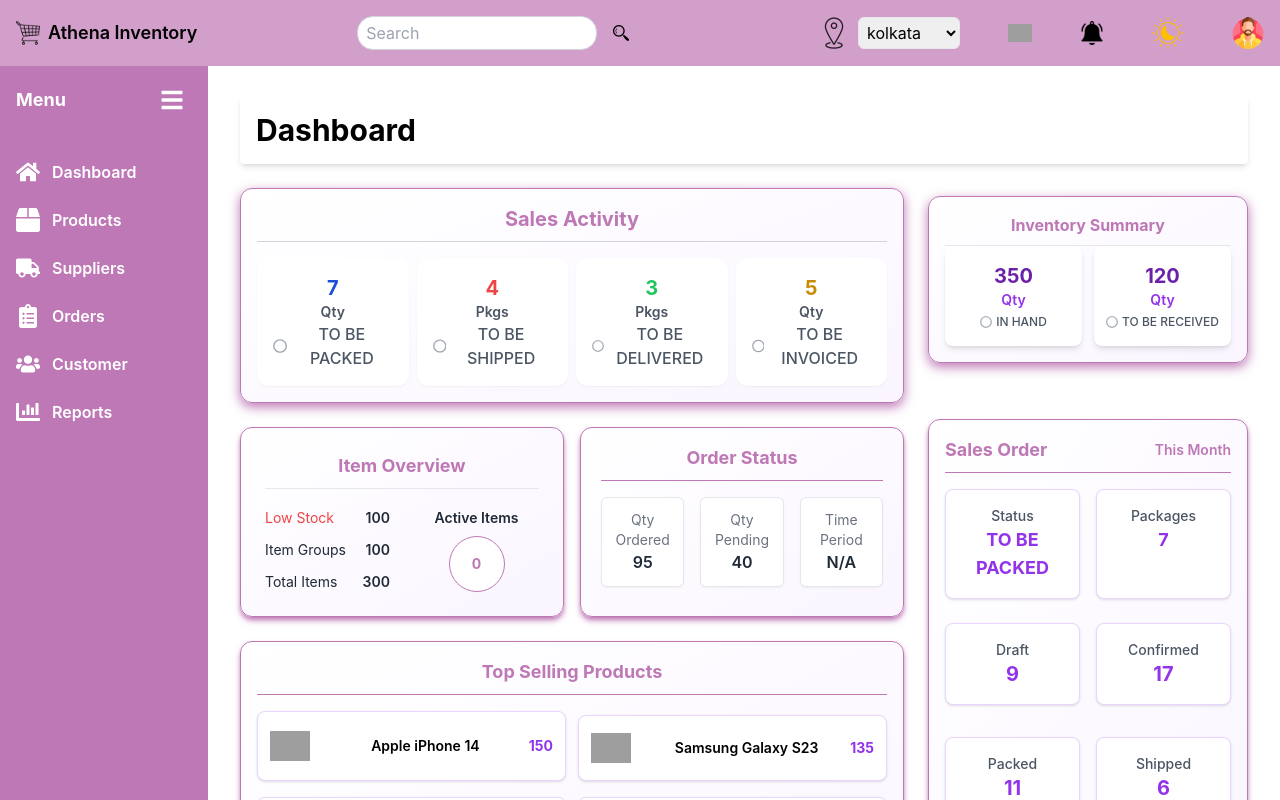
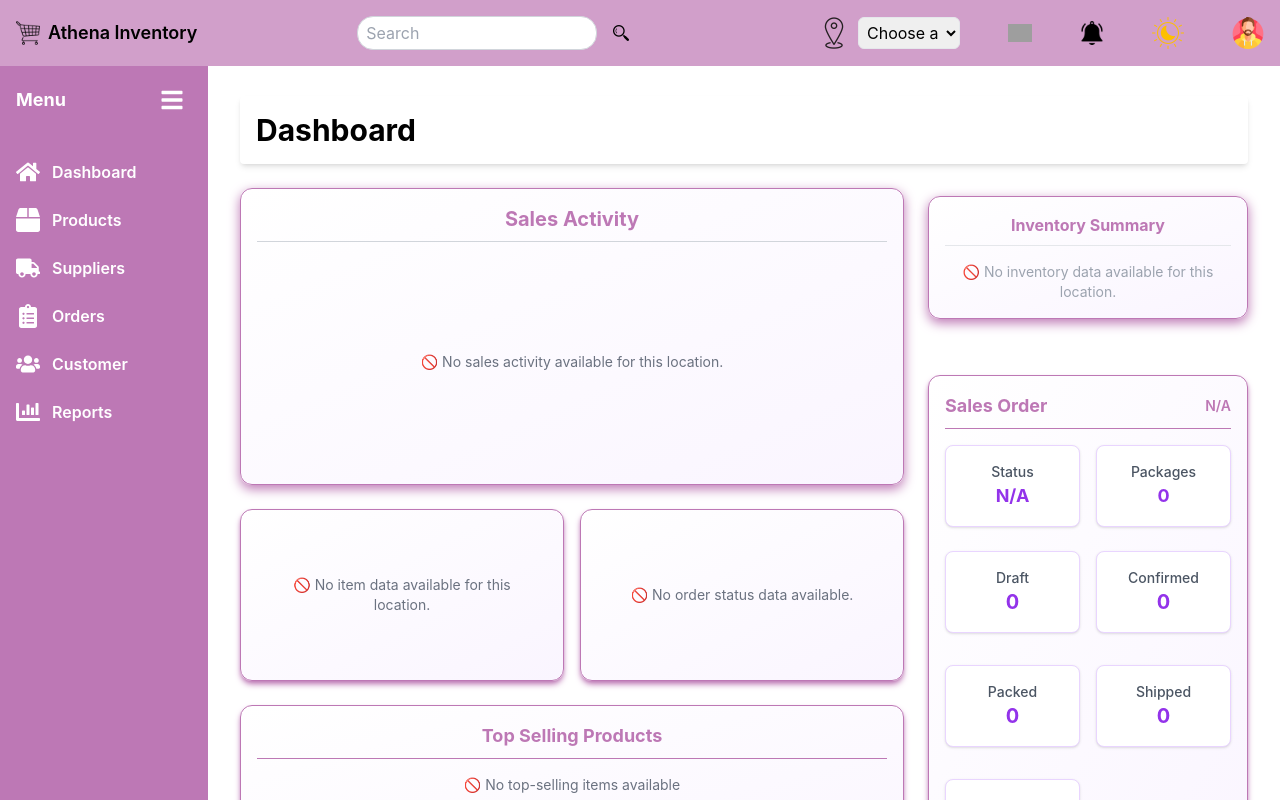
Before and after one commit to anik0103/inventory-management-system, a React (Create React App) app: page / in a window 1280 px wide. Shown: the top 800 px of the page. Built offline with nearby package versions, Linux system fonts and the light colour scheme; grey boxes are pictures that could not be loaded.

Commit message:
refactor: Enhance region handling with localStorage support and update product images in mock data

```diff
--- a/src/Components/Dashbord/RegionContext.js
+++ b/src/Components/Dashbord/RegionContext.js
@@ -1,9 +1,25 @@
-import React, { createContext, useState } from "react";
+import React, { createContext, useState, useEffect } from "react";
 
 export const RegionContext = createContext();
 
 export const RegionProvider = ({ children }) => {
-  const [selectedRegion, setSelectedRegion] = useState("kolkata") // Default region;
+  const [selectedRegion, setSelectedRegion] = useState(null) // Default region;
+
+    // Load from localStorage on mount
+  useEffect(() => {
+    const saved = localStorage.getItem("selectedRegion");
+    if (saved) {
+      setSelectedRegion(saved);
+    }
+  }, []);
+
+  // Save to localStorage whenever it changes
+  useEffect(() => {
+    if (selectedRegion) {
+      localStorage.setItem("selectedRegion", selectedRegion);
+    }
+  }, [selectedRegion]);
+
   return (
     <RegionContext.Provider value={{ selectedRegion, setSelectedRegion }}>
       {children}
--- a/src/Components/Navbar.js
+++ b/src/Components/Navbar.js
@@ -40,7 +40,7 @@ const Navbar = () => {
         <div className="flex items-center space-x-2">
           <img src={location} alt="location" className="w-8 cursor-pointer" />
           <select
-            value={selectedRegion}
+            value={selectedRegion || ""}
             onChange={handleRegionChange}
             className="p-1 border rounded-md w-[102px]"
           >
--- a/src/Components/Product/PdtList.js
+++ b/src/Components/Product/PdtList.js
@@ -5,7 +5,6 @@ import Filters from "./Filters";
 
 const PdtList = () => {
   const { selectedRegion } = useContext(RegionContext);
-
   const [filters, setFilters] = useState({
     productName: "",
     category: "",
@@ -16,11 +15,23 @@ const PdtList = () => {
 
   const [filteredProducts, setFilteredProducts] = useState([]);
 
-  // Get products for the selected region
+  // Load saved region from localStorage if context is empty
+  useEffect(() => {
+    if (!selectedRegion) {
+      const savedRegion = localStorage.getItem("selectedRegion");
+      if (savedRegion) {
+        setSelectedRegion(savedRegion);
+      }
+    }
+  }, [selectedRegion, setSelectedRegion]);
+
+  // Get products for the active region
+  const activeRegion = selectedRegion || localStorage.getItem("selectedRegion");
   const regionData = mockData.find(
-    (region) => region.region.toLowerCase() === selectedRegion.toLowerCase()
+    (region) => region.region.toLowerCase() === activeRegion?.toLowerCase()
   );
-  const products = regionData ? regionData.products : [];
+
+  const products = regionData?.regionWiseData?.products || [];
 
   // Apply filtering + sorting whenever filters or products change
   useEffect(() => {
--- a/src/Components/Product/ProductDetails.js
+++ b/src/Components/Product/ProductDetails.js
@@ -7,14 +7,18 @@ const ProductDetails = () => {
   const { productName } = useParams();
   const { selectedRegion } = useContext(RegionContext);
 
-  // Finding region data
-  const regionData = mockData.find(
-    (region) => region.region.toLowerCase() === selectedRegion.toLowerCase()
-  );
+  const activeRegion = selectedRegion || localStorage.getItem("selectedRegion");
 
-  // Finding product inside that region
-  const product = regionData?.products.find(
-    (item) => item.name.toLowerCase() === productName.toLowerCase()
+  const regionData = Array.isArray(mockData)
+  ? mockData.find(
+      (region) =>
+        region?.region?.toLowerCase() === activeRegion?.toLowerCase()
+    )
+  : null;
+
+  // Products are inside regionWiseData
+  const product = regionData?.regionWiseData?.products?.find(
+    (item) => item?.name?.toLowerCase() === productName?.toLowerCase()
   );
 
   if (!product) {
--- a/src/asset/fakeApiResponce/mockData.json
+++ b/src/asset/fakeApiResponce/mockData.json
@@ -83,7 +83,7 @@
           "category": "ELECTRONIC",
           "quantity": 18,
           "price": 80,
-          "image": "https://upload.wikimedia.org/wikipedia/commons/2/22/3-Tasten-Maus_Microsoft.jpg",
+          "image": "https://codingdeft-images.s3.amazonaws.com/public/img/posts/react-on-hover/on-hover-cover.jpg",
           "description": "Wireless mouse with precision tracking."
         },
         {
@@ -91,7 +91,7 @@
           "category": "ACCESSORIES",
           "quantity": 15,
           "price": 10,
-          "image": "/image/earing.jpg",
+          "image": "https://www.ross-simons.com/on/demandware.static/-/Sites-lbh-master/default/dw20240915/images/jewelry-semi-precious-earrings/947341.jpg?sw=2000",
           "description": "Elegant stud earrings for all occasions."
         },
         {
@@ -99,24 +99,24 @@
           "category": "FASHION",
           "quantity": 20,
           "price": 30,
-          "image": "/image/shirt.jpg",
+          "image": "https://static.vecteezy.com/system/resources/previews/012/705/555/non_2x/men-s-shirts-mockup-design-template-mockup-free-photo.jpg",
           "description": "Stylish cotton shirt for all-day comfort."
         },
         {
           "name": "HEADPHONE",
           "category": "ELECTRONIC",
           "quantity": 17,
-          "price": 100,
-          "image": "https://m.media-amazon.com/images/I/71o8Q5XJS5L._AC_UY327_FMwebp_QL65_.jpg",
+          "price": 30,
+          "image": "https://m.media-amazon.com/images/I/61m-qPp1iLL._UF1000,1000_QL80_.jpg",
           "description": "Noise-cancelling headphones with crystal-clear sound."
         },
         {
-          "name": "WATCH",
+          "name": "APPLE WATCH",
           "category": "ACCESSORIES",
           "quantity": 24,
           "price": 150,
-          "image": "/image/watch.jpg",
-          "description": "Sleek analog watch that combines fashion and function."
+          "image": "https://m.media-amazon.com/images/I/61ofBVHTbaL._UF894,1000_QL80_.jpg",
+          "description": "Sleek analog Apple Watch that combines fashion and function."
         }
       ]
   }
@@ -205,7 +205,7 @@
           "category": "ACCESSORIES",
           "quantity": 10,
           "price": 200,
-          "image": "/image/laptopbag.jpg",
+          "image": "https://m.media-amazon.com/images/I/71zthRu3v9L._UY1100_.jpg",
           "description": "Durable laptop bag with multiple compartments."
         },
         {
@@ -213,8 +213,24 @@
           "category": "ELECTRONIC",
           "quantity": 14,
           "price": 120,
-          "image": "/image/speaker.jpg",
+          "image": "https://m.media-amazon.com/images/I/71qLjkvb85L._UF1000,1000_QL80_.jpg",
           "description": "Bluetooth speaker with deep bass."
+        },
+        {
+          "name": "APPLE AIRPORDS",
+          "category": "ELECTRONIC",
+          "quantity": 10,
+          "price": 60,
+          "image": "https://cdn.neowin.com/news/images/uploaded/2024/06/1719388093_2nd_gen_airpods_pro.jpg",
+          "description": "Apple AirPods with high-quality sound, seamless Bluetooth pairing, and all-day battery life."
+        },
+        {
+          "name": "HP Pavilion 15",
+          "category": "ELECTRONIC",
+          "price": 90,
+          "quantity": 8,
+          "image": "https://m.media-amazon.com/images/I/71LOolGaCDL._UF1000,1000_QL80_.jpg",
+          "description": "HP Pavilion 15, Intel i7 12th Gen, 16GB RAM, 512GB SSD."
         }
       ]
   }
@@ -303,24 +319,40 @@
           "category": "FASHION",
           "quantity": 25,
           "price": 60,
-          "image": "/image/shoes.jpg",
+          "image": "https://rukminim2.flixcart.com/image/704/844/xif0q/shoe/o/f/b/-original-imah46pvsvdakjez.jpeg?q=90&crop=false",
           "description": "Comfortable running shoes for daily wear."
         },
         {
-          "name": "WATCH",
+          "name": "APPLE WATCH",
           "category": "ACCESSORIES",
           "quantity": 24,
           "price": 150,
-          "image": "/image/watch.jpg",
-          "description": "Sleek analog watch that combines fashion and function."
+          "image": "https://m.media-amazon.com/images/I/61ofBVHTbaL._UF894,1000_QL80_.jpg",
+          "description": "Sleek analog Apple Watch that combines fashion and function."
         },
         {
           "name": "SMARTWATCH",
           "category": "ELECTRONIC",
           "quantity": 12,
           "price": 180,
-          "image": "/image/smartwatch.jpg",
+          "image": "https://andreadams.com.br/wp-content/uploads/2024/01/WEAR-OS-3-1024x768.png",
           "description": "Fitness smartwatch with heart rate monitor."
+        },
+        {
+          "name": "MAYBELLINE LIPSTICK",
+          "category": "Makeup",
+          "quantity": 50,
+          "price": 29,
+          "image": "https://www.maybelline.co.in/-/media/project/loreal/brand-sites/mny/apac/in/products/lip-makeup/lip-color/superstay-matte-ink-liquid-lipstick-pink-edition/modules/product-info/savant/savant-01.jpg?rev=68f396cec1114b65989335c1dc74092b&cx=0&cy=0&cw=315&ch=472&hash=91A08E37071F162A848493EAAEDCEA17",
+          "description": "Maybelline Color Sensational Matte Lipstick - Nude Shade."
+        },
+        {
+          "name": "SAMSUNG GALAXY TAB S8",
+          "category": "ELECTRONIC",
+          "quantity": 15,
+          "price": 70,
+          "image": "https://www.techadvisor.com/wp-content/uploads/2023/10/Samsung-Galaxy-Tab-S8_review_1-1.jpg?quality=50&strip=all",
+          "description": "Samsung Galaxy Tab S8 with 11-inch display, Snapdragon 8 Gen 1."
         }
       ]
   }
@@ -409,7 +441,7 @@
           "category": "ELECTRONIC",
           "quantity": 19,
           "price": 70,
-          "image": "/image/keyboard.jpg",
+          "image": "https://i.pinimg.com/originals/7d/39/39/7d3939a449d49568723455058462e0c3.jpg?nii=t",
           "description": "Compact mechanical keyboard with RGB lights."
         },
         {
@@ -417,15 +449,40 @@
           "category": "ACCESSORIES",
           "quantity": 22,
           "price": 40,
-          "image": "/image/sunglasses.jpg",
+          "image": "https://i.pinimg.com/736x/78/b2/20/78b2201afd3138f3308f5f6f3dcea543.jpg",
           "description": "Stylish UV-protection sunglasses."
-        },{
-          "name": "SHIRT",
+        },
+        {
+          "name": "POLO T-SHIRT",
           "category": "FASHION",
           "quantity": 20,
           "price": 30,
-          "image": "/image/shirt.jpg",
-          "description": "Stylish cotton shirt for all-day comfort."
+          "image": "https://33000ft.com/cdn/shop/products/1_09e141fa-81eb-4133-af11-49a126e5a913.jpg",
+          "description": "Stylish Polo T-shirt for all-day comfort."
+        },
+        {
+          "name": "LAKME EYELINER",
+          "category": "Makeup",
+          "quantity": 40,
+          "price": 9,
+          "image": "https://www.lakmeindia.com/cdn/shop/files/24894_S1-8901030979552_1000x.jpg?v=1709807079",
+          "description": "Lakme Insta Eye Liner, long-lasting and waterproof."
+        },
+        {
+          "name": "LOGITECH MX MASTER 3S MOUSE",
+          "category": "ELECTRONIC",
+          "quantity": 15,
+          "price": 40,
+          "image": "https://m.media-amazon.com/images/I/51m4354BqaL._UF1000,1000_QL80_.jpg",
+          "description": "Advanced wireless mouse with ergonomic design."
+        },
+        {
+          "name": "LAKME SUNSCREEN",
+          "category": "Makeup",
+          "quantity": 20,
+          "price": 8,
+          "image": "https://www.lakmeindia.com/cdn/shop/files/19642_H-8901030978753.jpg",
+          "description": "Lakme Matte Sunscreen, long-lasting and waterproof."
         }
       ]
   }
@@ -514,16 +571,32 @@
           "category": "FASHION",
           "quantity": 25,
           "price": 60,
-          "image": "/image/shoes.jpg",
+          "image": "https://encrypted-tbn0.gstatic.com/images?q=tbn:ANd9GcQPwWyjvxWROH5oxVV0RuI5ruWbpplDLbcbMg&s",
           "description": "Comfortable running shoes for daily wear."
         },
         {
-          "name": "SMARTWATCH",
+          "name": "VINTAGE WATCH",
           "category": "ELECTRONIC",
           "quantity": 12,
           "price": 180,
-          "image": "/image/smartwatch.jpg",
-          "description": "Fitness smartwatch with heart rate monitor."
+          "image": "https://encrypted-tbn0.gstatic.com/images?q=tbn:ANd9GcRlmRVXQk0H62rDk3AZmOAzk4Coofe4jUAduQ&s",
+          "description": "Aesthetic vintage watches with small dial and cool look."
+        },
+        {
+          "name": "APPLE MACBOOK AIR M2",
+          "category": "ELECTRONIC",
+          "quantity": 10,
+          "price": 150,
+          "image": "https://rukminid2.flixcart.com/image/720/864/xif0q/computer/x/h/o/-original-imagfdfppdgspafh.jpeg?q=60&crop=false",
+          "description": "Apple MacBook Air with M2 chip, 13.6-inch Liquid Retina display."
+        },
+        {
+          "name": "SILVER HOOP EARRINGS",
+          "category": "ACCESSORIES",
+          "quantity": 25,
+          "price": 12,
+          "image": "https://m.media-amazon.com/images/I/31QO51qxOpL._UY1100_.jpg",
+          "description": "Elegant sterling silver hoop earrings for all occasions."
         }
       ]
   }
@@ -612,24 +685,40 @@
           "category": "ACCESSORIES",
           "quantity": 16,
           "price": 90,
-          "image": "/image/bag.jpg",
-          "description": "Waterproof backpack with padded laptop section."
+          "image": "https://ih1.redbubble.net/image.2228522251.3518/tb,840x840,medium-c,1,198,600,600-bg,f8f8f8.jpg",
+          "description": "Waterproof tote bag for carrying laptop and small necessary items."
         },
         {
-          "name": "SHIRT",
+          "name": "T-SHIRT",
           "category": "FASHION",
-          "quantity": 20,
-          "price": 30,
-          "image": "/image/shirt.jpg",
-          "description": "Stylish cotton shirt for all-day comfort."
+          "quantity": 15,
+          "price": 20,
+          "image": "https://m.media-amazon.com/images/I/B1pppR4gVKL._CLa%7C2140%2C2000%7C91WXrcTRPCL.png%7C0%2C0%2C2140%2C2000%2B0.0%2C0.0%2C2140.0%2C2000.0_UY1000_.png",
+          "description": "Stylish cotton backprinted T-shirt for all-day comfort and stylish for fashion."
         },
         {
           "name": "POWERBANK",
           "category": "ELECTRONIC",
           "quantity": 21,
           "price": 65,
-          "image": "/image/powerbank.jpg",
+          "image": "https://m.media-amazon.com/images/I/51dxDHv4aQL._UF1000,1000_QL80_.jpg",
           "description": "10,000mAh fast-charging power bank."
+        },
+        {
+          "name": "WOMEN'S FLORAL TOP",
+          "category": "FASHION",
+          "quantity": 18,
+          "price": 12,
+          "image": "https://tiimg.tistatic.com/fp/1/007/230/floral-design-girls-tops-026.jpg",
+          "description": "Lightweight floral printed top for women."
+        },
+        {
+          "name": "SAMSUNG GALAXY S23",
+          "category": "ELECTRONIC",
+          "quantity": 14,
+          "price": 150,
+          "image": "https://m.media-amazon.com/images/I/51ygk8oviDL._UF894,1000_QL80_.jpg",
+          "description": "Samsung Galaxy S23 with Snapdragon 8 Gen 2, 6.1-inch AMOLED display."
         }
       ]
   }
@@ -714,20 +803,52 @@
     },
     "products": [
         {
+          "name": "FOSSIL CHRONOGRAPH WATCH",
+          "category": "ACCESSORIES",
+          "quantity": 7,
+          "price": 18,
+          "image": "https://m.media-amazon.com/images/I/71wwO-GcVqL._UY1000_.jpg",
+          "description": "Stainless steel chronograph watch with leather strap."
+        },
+        {
+          "name": "GUCCI SUNGLASSES",
+          "category": "ACCESSORIES",
+          "quantity": 22,
+          "price": 10,
+          "image": "https://woweye.in/cdn/shop/products/B3_858bdae8-a70e-4006-a23d-adc26b5362bd_1400x.png?v=1682085152",
+          "description": "Stylish UV-protection Gucci Sunglasses."
+        },
+        {
+          "name": "WIRELESS KEYBOARD",
+          "category": "ELECTRONIC",
+          "quantity": 19,
+          "price": 20,
+          "image": "https://i.pcmag.com/imagery/roundups/007y4PjTbtgMMDz5SnUq9Em-3.fit_lim.size_1050x.jpg",
+          "description": "Compact mechanical keyboard with RGB lights."
+        },
+        {
           "name": "BLAZER",
           "category": "FASHION",
           "quantity": 11,
-          "price": 140,
-          "image": "/image/blazer.jpg",
+          "price": 14,
+          "image": "https://encrypted-tbn0.gstatic.com/images?q=tbn:ANd9GcRNGpLnzR3T9ADd0GS_J_WkCTGCZ6s5sE5fxCO-glNIDIa_pK4EoPT76mvQBSaJCLMqfDc&usqp=CAU",
           "description": "Formal blazer suitable for office and meetings."
         },
         {
           "name": "BLUETOOTH SPEAKER",
           "category": "ELECTRONIC",
           "quantity": 14,
-          "price": 120,
-          "image": "/image/speaker.jpg",
+          "price": 12,
+          "image": "https://m.media-amazon.com/images/I/81M4wYkU3hL._UF1000,1000_QL80_.jpg",
           "description": "Portable Bluetooth speaker with powerful sound."
+        },
+        {
+          "name": "CASIO DIGITAL WATCH",
+          "category": "ACCESSORIES",
+          "quantity": 14,
+          "price": 24,
+          "image": "https://www.casio.com/content/dam/casio/product-info/locales/in/en/timepiece/product/watch/A/ab/abl/abl-100we-1a/assets/ABL-100WE-1A.png",
+          "description": "Casio water-resistant digital sports watch."
         }
       ]
     }
```
Also changed, not shown: src/Components/Product/Products.js (+10 -3 lines).
